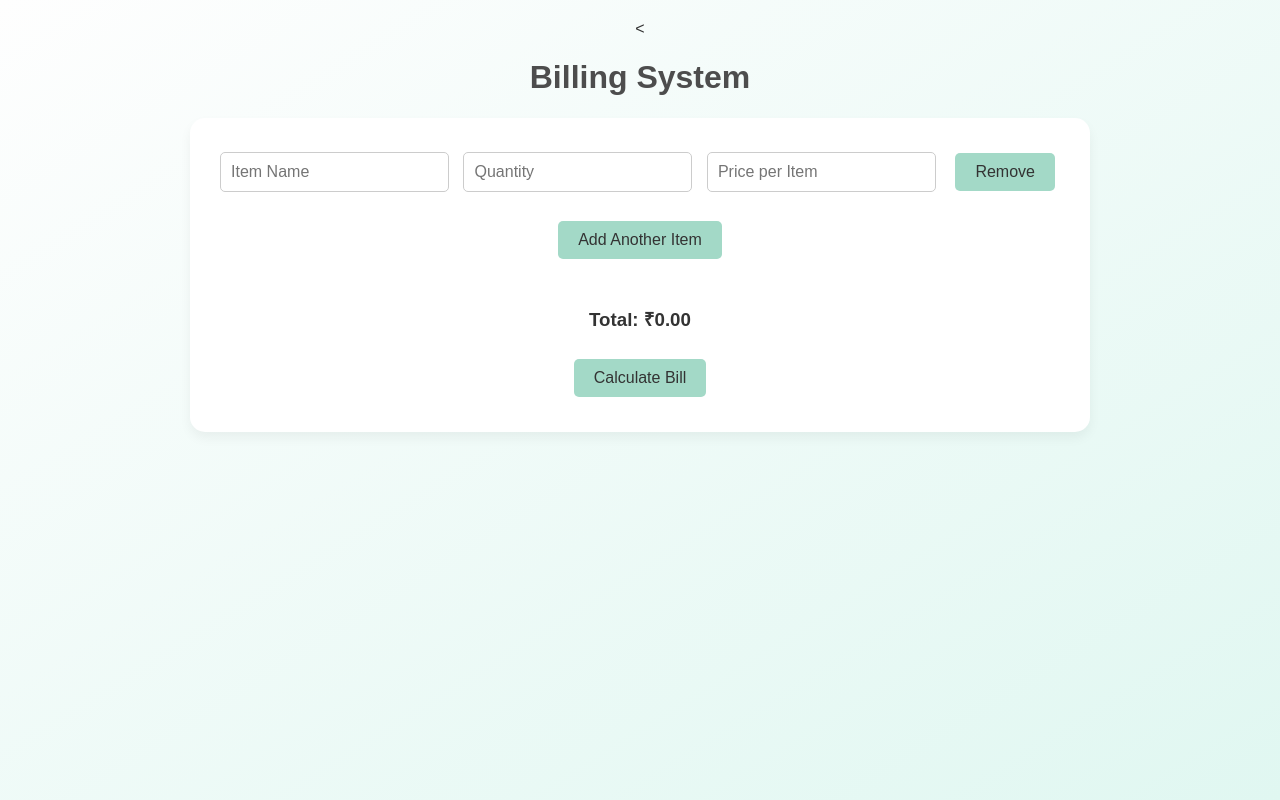
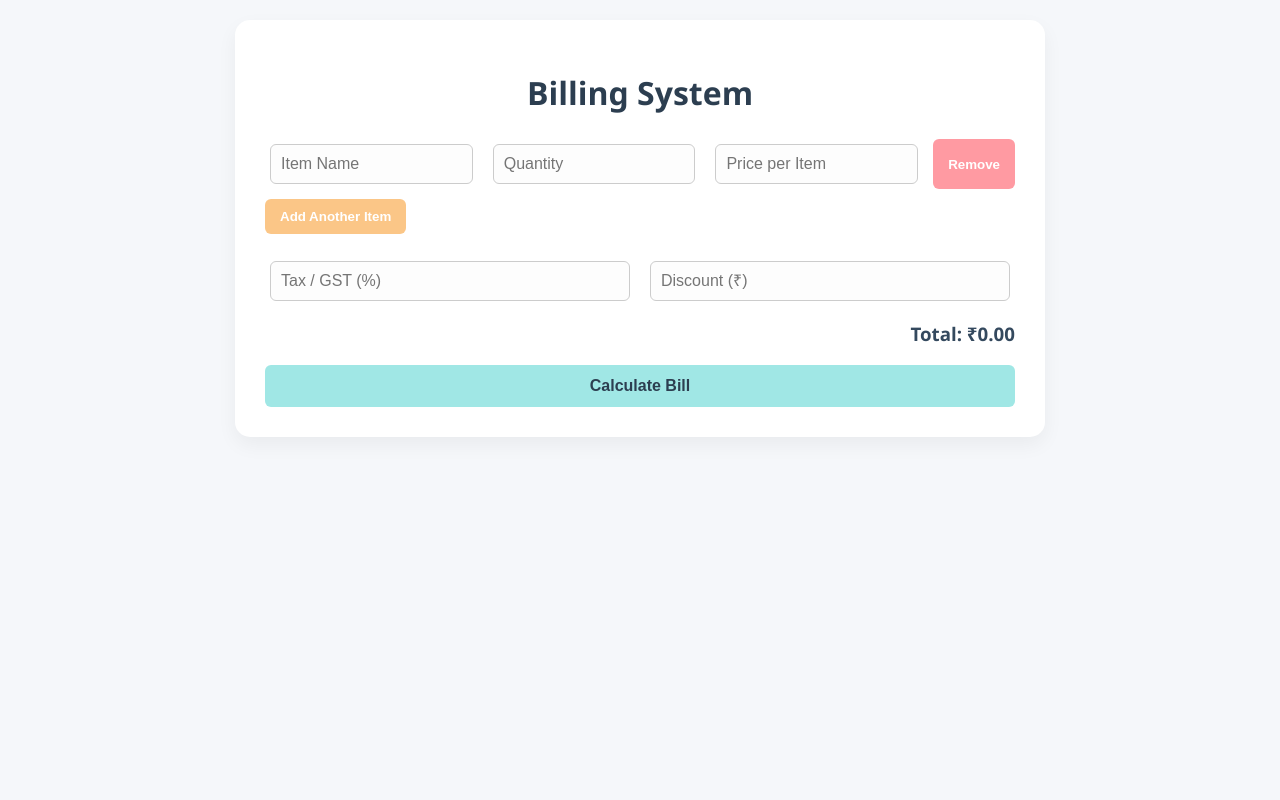
Before and after one commit to Likhithak309/flask-billing_project, a Flask app: page / in a window 1280 px wide. Run offline with Flask 3, Linux system fonts and the light colour scheme.

Commit message:
Updated website with professional light theme and colored buttons

```diff
--- a/app.py
+++ b/app.py
@@ -1,39 +1,83 @@
 from flask import Flask, render_template, request
+import sqlite3
+import json
 
 app = Flask(__name__)
 
+# ------------------------
+# Initialize database
+# ------------------------
+def init_db():
+    conn = sqlite3.connect('bills.db')
+    c = conn.cursor()
+    c.execute('''
+        CREATE TABLE IF NOT EXISTS bills (
+            id INTEGER PRIMARY KEY AUTOINCREMENT,
+            items TEXT,
+            total REAL
+        )
+    ''')
+    conn.commit()
+    conn.close()
+
+init_db()
+
+# ------------------------
 # Home page
+# ------------------------
 @app.route('/')
 def home():
     return render_template('index.html')
 
-# Billing route
+# ------------------------
+# Calculate bill route
+# ------------------------
 @app.route('/calculate', methods=['POST'])
-def calculate():
+def calculate_bill():
     items = request.form.getlist('item')
     quantities = request.form.getlist('quantity')
     prices = request.form.getlist('price')
+    tax = request.form.get('tax', 0)
+    discount = request.form.get('discount', 0)
 
     bill_items = []
-    grand_total = 0
+    subtotal = 0
 
+    # Safely convert tax and discount
+    try:
+        tax = float(tax)
+        discount = float(discount)
+    except:
+        tax = 0
+        discount = 0
+
+    # Process each item
     for i in range(len(items)):
         try:
             qty = float(quantities[i])
             price = float(prices[i])
             total = qty * price
-            bill_items.append({
-                'item': items[i],
-                'quantity': qty,
-                'price': price,
-                'total': total
-            })
-            grand_total += total
+            bill_items.append({'item': items[i], 'quantity': qty, 'price': price, 'total': total})
+            subtotal += total
         except:
-            return "Invalid input. Please enter numbers for quantity and price.<br><a href='/'>Go Back</a>"
+            return "Invalid input for quantity or price.<br><a href='/'>Go Back</a>"
 
-    return render_template('bill.html', bill_items=bill_items, grand_total=grand_total)
+    # Calculate grand total
+    grand_total = subtotal + (subtotal * tax / 100) - discount
 
-# ---------- IMPORTANT FOR RENDER ----------
-if __name__ == "__main__":
-    app.run(host="0.0.0.0", port=10000)
+    # Save bill to DB as JSON
+    conn = sqlite3.connect('bills.db')
+    c = conn.cursor()
+    c.execute("INSERT INTO bills (items, total) VALUES (?, ?)", (json.dumps(bill_items), grand_total))
+    conn.commit()
+    conn.close()
+
+    # Render bill template with all values
+    return render_template('bill.html', bill_items=bill_items, subtotal=subtotal,
+                           tax=tax, discount=discount, grand_total=grand_total)
+
+# ------------------------
+# Run the app
+# ------------------------
+if __name__ == '__main__':
+    app.run(debug=True)
--- a/static/script.js
+++ b/static/script.js
@@ -1,50 +1,54 @@
-// Add a new item row
 function addItem() {
     const container = document.getElementById('itemsContainer');
     const newItem = document.createElement('div');
     newItem.className = 'itemRow';
-
     newItem.innerHTML = `
         <input type="text" name="item" placeholder="Item Name" required>
         <input type="number" name="quantity" placeholder="Quantity" class="quantity" required>
         <input type="number" name="price" placeholder="Price per Item" class="price" required>
         <button type="button" onclick="removeItem(this)">Remove</button>
     `;
-
     container.appendChild(newItem);
-    attachListeners(); // Re-attach event listeners to new inputs
+    attachListeners();
+    updateTotal();
 }
 
-// Remove an item from the list
 function removeItem(button) {
     button.parentElement.remove();
     updateTotal();
 }
 
-// Update the total bill amount in real-time
 function updateTotal() {
     const quantities = document.querySelectorAll('.quantity');
     const prices = document.querySelectorAll('.price');
-    let total = 0;
+    const taxInput = document.querySelector('input[name="tax"]');
+    const discountInput = document.querySelector('input[name="discount"]');
 
+    let subtotal = 0;
     for (let i = 0; i < quantities.length; i++) {
         const qty = parseFloat(quantities[i].value) || 0;
         const price = parseFloat(prices[i].value) || 0;
-        total += qty * price;
+        subtotal += qty * price;
     }
 
-    document.getElementById('grandTotal').textContent = total.toFixed(2);
+    const tax = parseFloat(taxInput.value) || 0;
+    const discount = parseFloat(discountInput.value) || 0;
+    const grandTotal = subtotal + (subtotal * tax / 100) - discount;
+
+    document.getElementById('grandTotal').textContent = grandTotal.toFixed(2);
 }
 
-// Attach input listeners for real-time calculation
 function attachListeners() {
     const quantities = document.querySelectorAll('.quantity');
     const prices = document.querySelectorAll('.price');
+    const taxInput = document.querySelector('input[name="tax"]');
+    const discountInput = document.querySelector('input[name="discount"]');
 
     quantities.forEach(input => input.addEventListener('input', updateTotal));
     prices.forEach(input => input.addEventListener('input', updateTotal));
+    taxInput.addEventListener('input', updateTotal);
+    discountInput.addEventListener('input', updateTotal);
 }
 
-// Initial attachment on page load
 attachListeners();
 updateTotal();
--- a/static/style.css
+++ b/static/style.css
@@ -1,58 +1,141 @@
+/* General page */
+
 body {
-    font-family: Arial, sans-serif;
-    text-align: center;
-    background: linear-gradient(to bottom right, #fefefe, #e0f7f1);
+    font-family: 'Segoe UI', Tahoma, Geneva, Verdana, sans-serif;
+    background: #f5f7fa;
     margin: 0;
     padding: 20px;
     color: #333;
 }
 
-h1 {
-    color: #4d4d4d;
+
+/* Centered container */
+
+.container {
+    max-width: 750px;
+    margin: auto;
+    background: #ffffff;
+    padding: 30px;
+    border-radius: 15px;
+    box-shadow: 0 8px 20px rgba(0, 0, 0, 0.05);
 }
 
-form {
-    background-color: #ffffff;
-    padding: 25px;
-    display: inline-block;
-    border-radius: 15px;
-    box-shadow: 0 6px 12px rgba(0, 0, 0, 0.05);
+
+/* Heading */
+
+h1 {
+    text-align: center;
+    color: #2c3e50;
+    margin-bottom: 25px;
 }
+
+
+/* Form inputs */
 
 input {
     padding: 10px;
     margin: 5px;
     font-size: 16px;
-    border-radius: 5px;
+    border-radius: 6px;
     border: 1px solid #ccc;
-}
-
-button {
-    padding: 10px 20px;
-    font-size: 16px;
-    margin: 10px;
-    border-radius: 5px;
-    border: none;
-    background-color: #a3d9c7;
-    color: #333;
-    cursor: pointer;
-}
-
-button:hover {
-    background-color: #8ecbb5;
+    width: calc(100% - 20px);
+    background-color: #fdfdfd;
 }
 
 .itemRow {
+    display: flex;
+    flex-wrap: wrap;
+    gap: 10px;
     margin-bottom: 10px;
 }
+
+.itemRow input {
+    flex: 1;
+}
+
+
+/* Buttons */
+
+button {
+    border: none;
+    padding: 10px 15px;
+    border-radius: 6px;
+    font-weight: bold;
+    cursor: pointer;
+    transition: all 0.2s ease;
+}
+
+
+/* Remove button */
+
+.removeBtn {
+    background-color: #ff9aa2;
+    color: #fff;
+}
+
+.removeBtn:hover {
+    background-color: #ff6b81;
+}
+
+
+/* Add item button */
+
+.addBtn {
+    background-color: #fbc687;
+    color: #fff;
+}
+
+.addBtn:hover {
+    background-color: #f9a825;
+}
+
+
+/* Submit button */
+
+.submitBtn {
+    background-color: #a0e7e5;
+    color: #2c3e50;
+    width: 100%;
+    padding: 12px;
+    font-size: 16px;
+}
+
+.submitBtn:hover {
+    background-color: #70d6ff;
+}
+
+
+/* Extra fields (Tax / Discount) */
+
+.extra {
+    display: flex;
+    gap: 10px;
+    margin-bottom: 15px;
+}
+
+.extra input {
+    flex: 1;
+}
+
+
+/* Total display */
+
+h3 {
+    text-align: right;
+    margin-top: 15px;
+    color: #34495e;
+}
+
+
+/* Table for bill (bill.html) */
 
 table {
     margin: auto;
     border-collapse: collapse;
-    width: 70%;
+    width: 80%;
     background-color: #ffffff;
     border-radius: 10px;
-    box-shadow: 0 6px 12px rgba(0, 0, 0, 0.05);
+    box-shadow: 0 4px 10px rgba(0, 0, 0, 0.05);
 }
 
 th,
@@ -63,20 +146,20 @@ td {
 }
 
 th {
-    background-color: #c1eee0;
-    color: #333;
+    background-color: #a0e7e5;
+    color: #2c3e50;
 }
 
 tr:hover {
-    background-color: #e6f5f2;
+    background-color: #f1f9f9;
 }
 
 a {
     text-decoration: none;
-    color: #4d4d4d;
+    color: #1abc9c;
     font-weight: bold;
 }
 
 a:hover {
-    color: #333;
+    color: #16a085;
 }
--- a/templates/index.html
+++ b/templates/index.html
@@ -1,4 +1,4 @@
-<<!DOCTYPE html>
+<!DOCTYPE html>
 <html lang="en">
 
 <head>
@@ -9,6 +9,7 @@
 </head>
 
 <body>
+    <div class="container">
         <h1>Billing System</h1>
 
         <form action="/calculate" method="post" id="billingForm">
@@ -17,17 +18,21 @@
                     <input type="text" name="item" placeholder="Item Name" required>
                     <input type="number" name="quantity" placeholder="Quantity" class="quantity" required>
                     <input type="number" name="price" placeholder="Price per Item" class="price" required>
-                    <button type="button" onclick="removeItem(this)">Remove</button>
+                    <button type="button" class="removeBtn" onclick="removeItem(this)">Remove</button>
                 </div>
             </div>
+            <button type="button" class="addBtn" onclick="addItem()">Add Another Item</button><br><br>
 
-            <button type="button" onclick="addItem()">Add Another Item</button>
-            <br><br>
+            <!-- Tax and Discount fields -->
+            <div class="extra">
+                <input type="number" name="tax" placeholder="Tax / GST (%)">
+                <input type="number" name="discount" placeholder="Discount (₹)">
+            </div>
 
             <h3>Total: ₹<span id="grandTotal">0</span></h3>
-
-            <button type="submit">Calculate Bill</button>
+            <button type="submit" class="submitBtn">Calculate Bill</button>
         </form>
+    </div>
 
     <script src="{{ url_for('static', filename='script.js') }}"></script>
 </body>
```
Also changed, not shown: templates/bill.html (+16 -4 lines), bills.db (added). Lines whose indentation alone changed are shown as unchanged.
